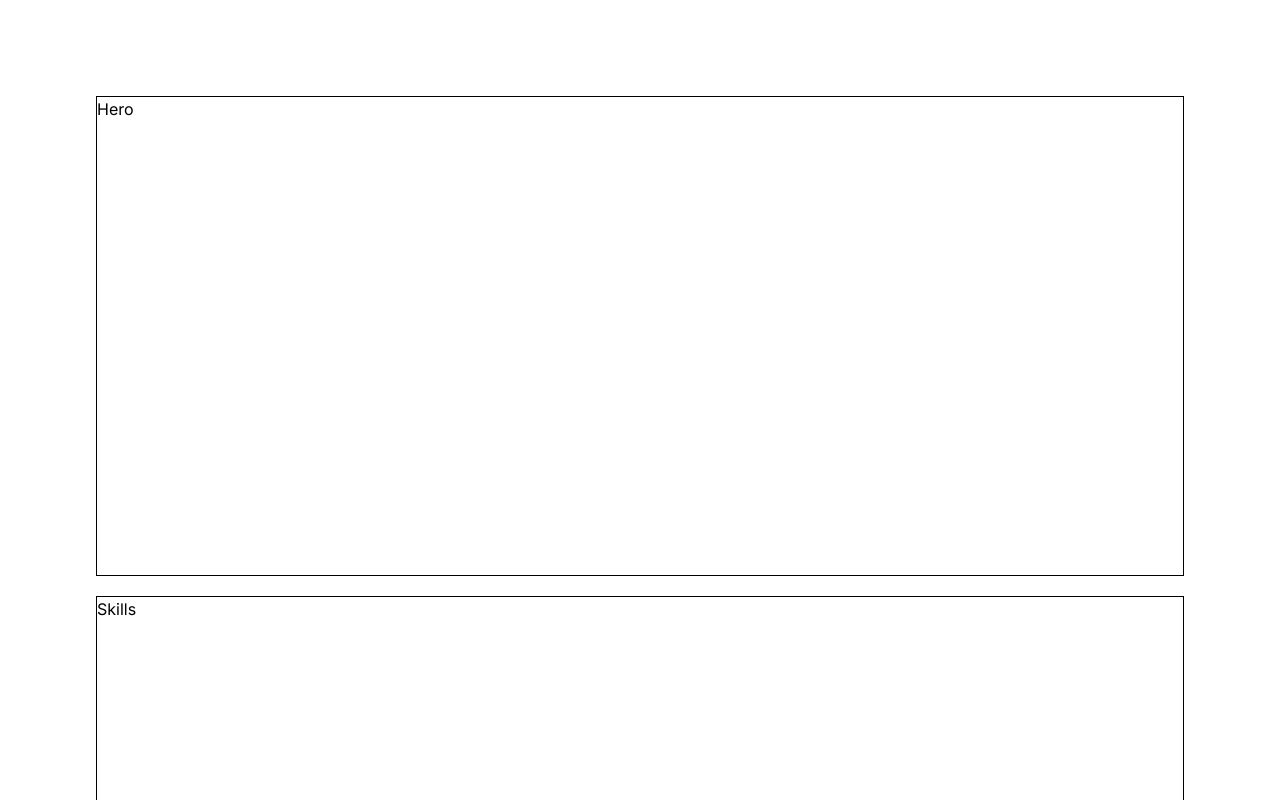
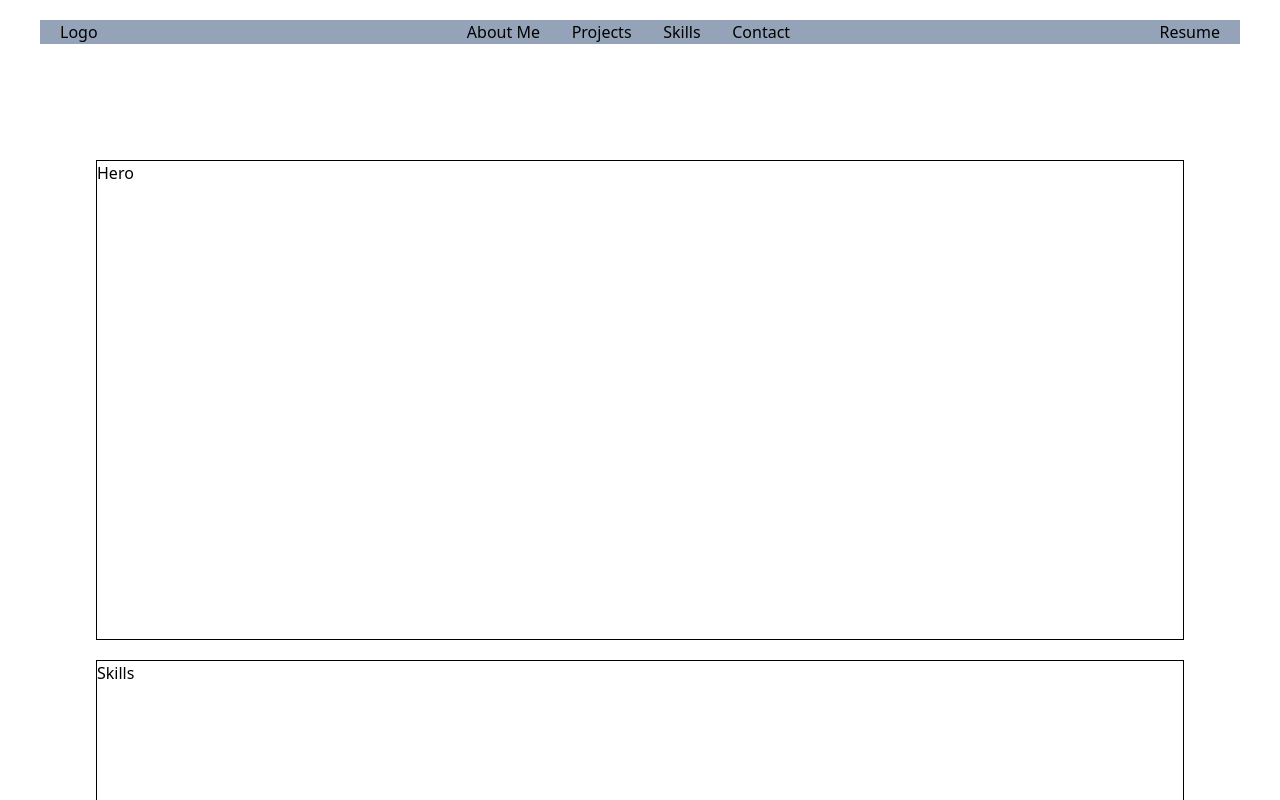
Before and after one commit to akashleo/portfolio, a Next.js app: page / in a window 1280 px wide. Shown: the top 800 px of the page. Built offline with nearby package versions, Linux system fonts and the light colour scheme.

Commit message:
ui update

```diff
--- a/src/app/layout.js
+++ b/src/app/layout.js
@@ -11,7 +11,7 @@ export const metadata = {
 export default function RootLayout({ children }) {
   return (
     <html lang="en">
-      <body className={inter.className}>{children}</body>
+      <body>{children}</body>
     </html>
   );
 }
--- a/src/app/page.js
+++ b/src/app/page.js
@@ -1,3 +1,4 @@
+import Navbar from "@/components/Navbar";
 import AboutMe from "@/pages/AboutMe";
 import Contact from "@/pages/Contact";
 import Experience from "@/pages/Experience";
@@ -9,6 +10,8 @@ import Image from "next/image";
 
 export default function Home() {
   return (
+    <>
+      <Navbar />
       <main className="flex min-h-screen flex-col items-center justify-between p-24">
         <Hero />
         <Skills />
@@ -18,5 +21,6 @@ export default function Home() {
         <Testimonial />
         <Contact />
       </main>
+    </>
   );
 }
--- a/src/components/Footer.jsx
+++ b/src/components/Footer.jsx
@@ -0,0 +1,11 @@
+import React from "react";
+
+export default function Footer() {
+  return (
+    <div className="w-auto flex flex-row justify-between bg-slate-400 mx-10 my-5 px-5">
+      <div>Thanks</div>
+      <div>For</div>
+      <div>Visiting</div>
+    </div>
+  );
+}
--- a/src/components/Navbar.jsx
+++ b/src/components/Navbar.jsx
@@ -0,0 +1,16 @@
+import React from "react";
+
+export default function Navbar() {
+  return (
+    <div className="w-auto flex flex-row justify-between bg-slate-400 mx-10 my-5 px-5">
+      <div>Logo</div>
+      <div className="flex flex-row justify-evenly w-1/3">
+        <div className="">About Me</div>
+        <div>Projects</div>
+        <div>Skills</div>
+        <div>Contact</div>
+      </div>
+      <div>Resume</div>
+    </div>
+  );
+}
```
Also changed, not shown: assets/akashlogo.svg (added). Lines whose indentation alone changed are shown as unchanged.
